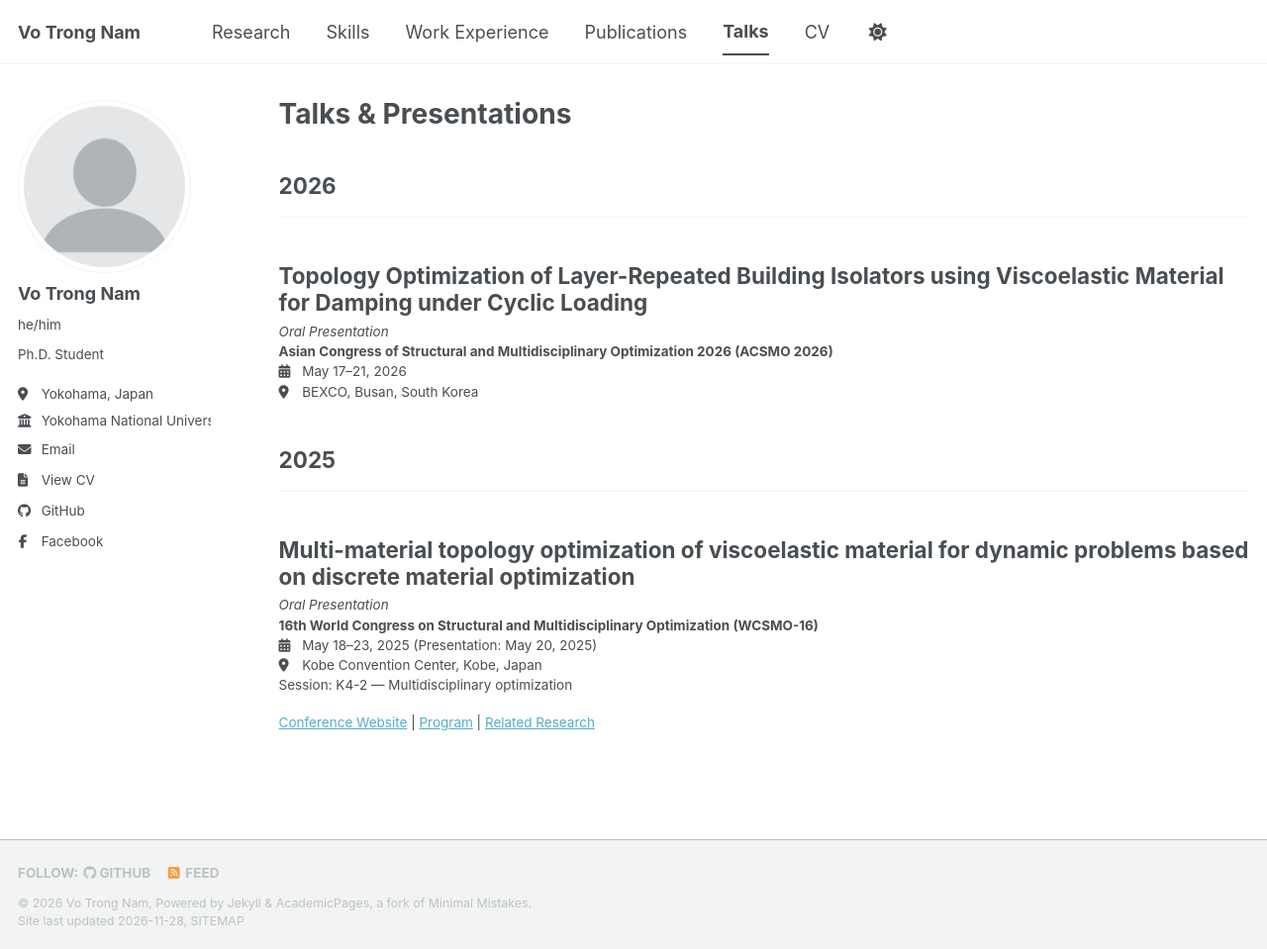
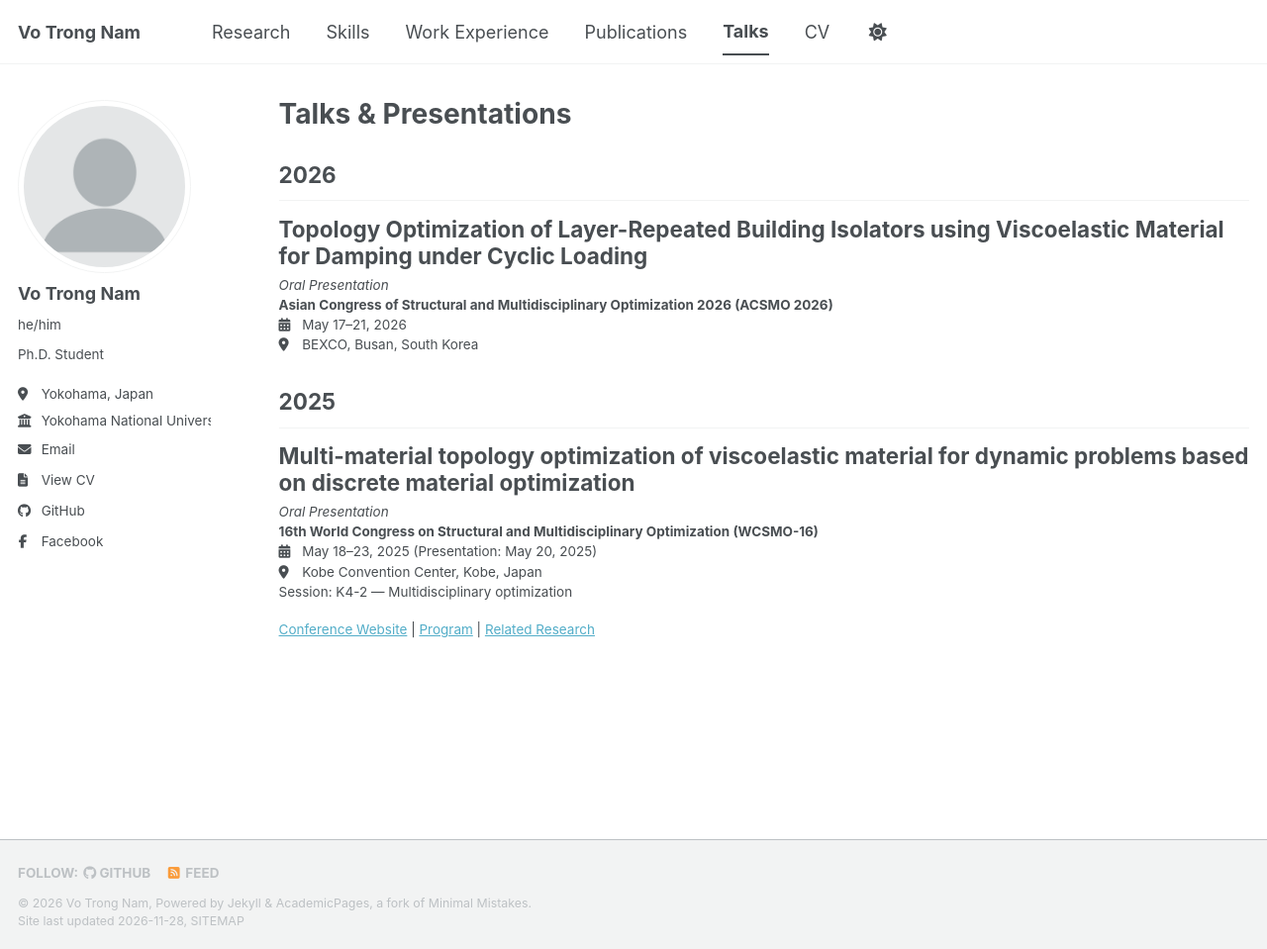
Before and after one commit to NamVo11/namvo11.github.io, a Jekyll site: the page built from _pages/talks.html, in a window 1280 px wide and 959 px high. Shown: the whole window at 99% size. Built offline with Jekyll 4.4.1, drawn with Linux system fonts in a browser that asks for light colours; a script bundle is joined from its source files by our own code; a style sheet for code colours, icons or effects is not loaded.

Commit message:
Reduce spacing below conference year headings

```diff
--- a/_pages/talks.html
+++ b/_pages/talks.html
@@ -10,7 +10,7 @@ author_profile: true
   {% unless post.conference_presentation %}{% continue %}{% endunless %}
   {% assign year = post.date | date: "%Y" %}
   {% if year != previous_year %}
-    <h2>{{ year }}</h2><hr>
+    <h2 class="talks-year">{{ year }}</h2>
     {% assign previous_year = year %}
   {% endif %}
   {% include conference-presentation.html talk=post %}
--- a/_sass/layout/_archive.scss
+++ b/_sass/layout/_archive.scss
@@ -333,3 +333,14 @@
     margin-top: 0.4em;
   }
 }
+
+/* Talks: compact spacing below each year heading. */
+.talks-year {
+  margin: 1.5em 0 0;
+  padding-bottom: 0.55em;
+  border-bottom: 1px solid var(--global-border-color);
+
+  + .list__item .archive__item-title {
+    margin-top: 0.65em;
+  }
+}
```
